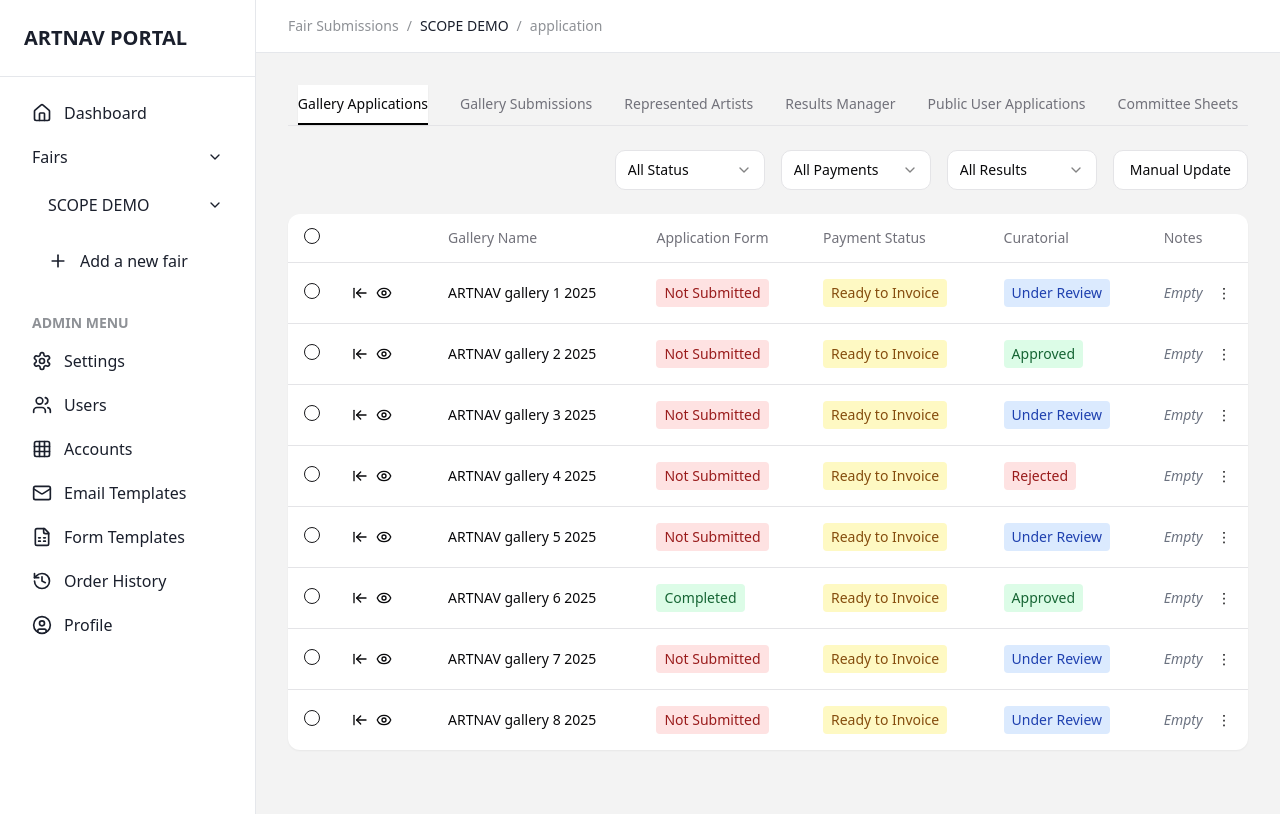
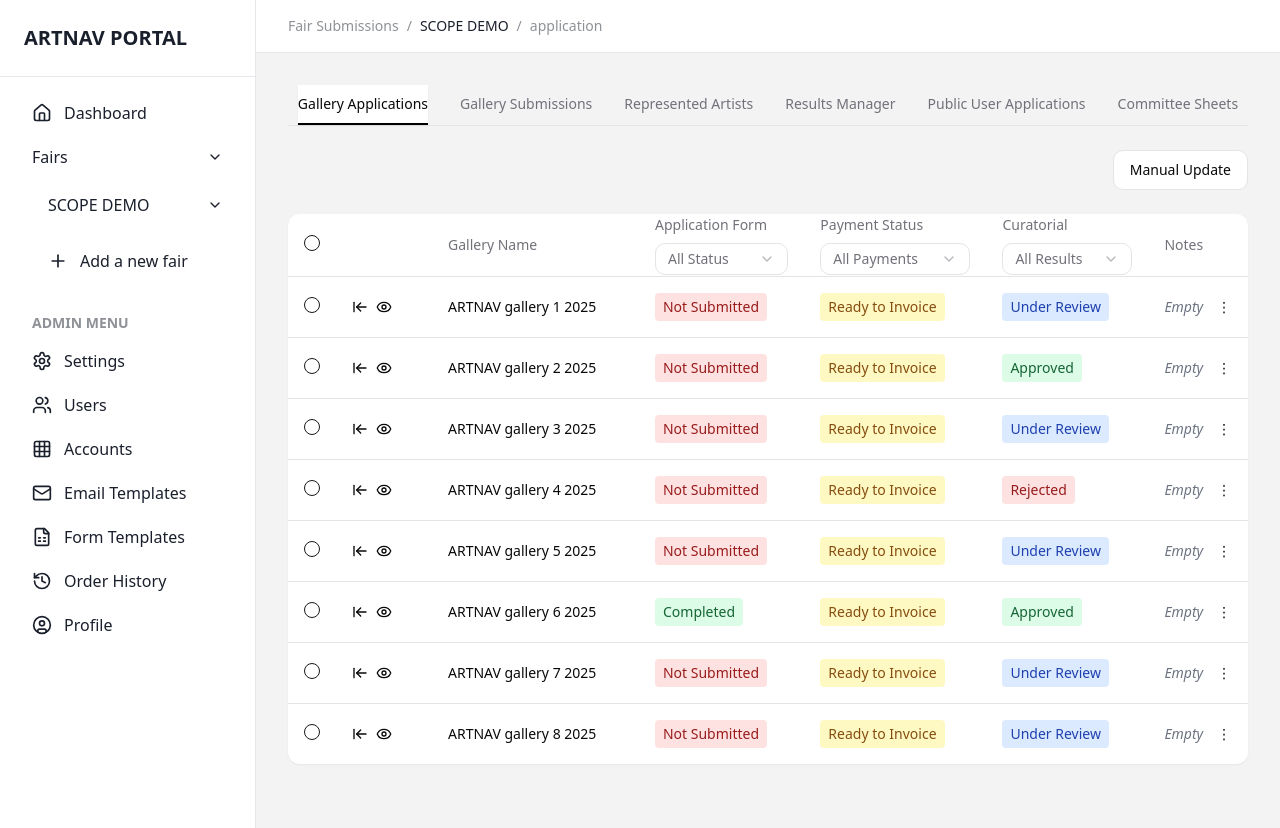
Before and after one commit to kazim3811/scope-artnav-demo, a React (Vite) app: page /submissions in a window 1280 px wide. Built offline with nearby package versions, Linux system fonts and the light colour scheme.

Commit message:
Move filter options to table
Move the filter options from their current position above the table to within the table itself.  This change will affect the layout and structure of the submissions table.

```diff
--- a/src/pages/Submissions.tsx
+++ b/src/pages/Submissions.tsx
@@ -1,9 +1,9 @@
+
 import { Table, TableBody, TableCell, TableHead, TableHeader, TableRow } from "@/components/ui/table";
 import { Button } from "@/components/ui/button";
 import { Checkbox } from "@/components/ui/checkbox";
 import { ArrowLeftToLine, Eye } from "lucide-react";
 import { Tabs, TabsList, TabsTrigger } from "@/components/ui/tabs";
-import { Input } from "@/components/ui/input";
 import {
   Select,
   SelectContent,
@@ -21,8 +21,6 @@ import MainLayout from "@/components/layouts/MainLayout";
 import { useState } from "react";
 
 const Submissions = () => {
-  const [search, setSearch] = useState("");
-  const [applicationForm, setApplicationForm] = useState("any");
   const [statusFilter, setStatusFilter] = useState("all");
   const [paymentStatusFilter, setPaymentStatusFilter] = useState("all");
   const [curatorialFilter, setCuratorialFilter] = useState("all");
@@ -87,12 +85,11 @@ const Submissions = () => {
   ];
 
   const filteredSubmissions = submissions.filter((submission) => {
-    const nameMatches = submission.name.toLowerCase().includes(search.toLowerCase());
     const statusMatches = statusFilter === "all" || submission.status === statusFilter;
     const paymentMatches = paymentStatusFilter === "all" || submission.paymentStatus === paymentStatusFilter;
     const curatorialMatches = curatorialFilter === "all" || submission.curatorial === curatorialFilter;
 
-    return nameMatches && statusMatches && paymentMatches && curatorialMatches;
+    return statusMatches && paymentMatches && curatorialMatches;
   });
 
   const getStatusColor = (status: string) => {
@@ -180,38 +177,6 @@ const Submissions = () => {
           </Tabs>
 
           <div className="flex justify-end gap-4 mb-6">
-            <Select value={statusFilter} onValueChange={setStatusFilter}>
-              <SelectTrigger className="w-[150px]">
-                <SelectValue placeholder="All Status" />
-              </SelectTrigger>
-              <SelectContent>
-                <SelectItem value="all">All Status</SelectItem>
-                <SelectItem value="Not Submitted">Not Submitted</SelectItem>
-                <SelectItem value="Completed">Completed</SelectItem>
-              </SelectContent>
-            </Select>
-            <Select value={paymentStatusFilter} onValueChange={setPaymentStatusFilter}>
-              <SelectTrigger className="w-[150px]">
-                <SelectValue placeholder="All Payments" />
-              </SelectTrigger>
-              <SelectContent>
-                <SelectItem value="all">All Payments</SelectItem>
-                <SelectItem value="Ready to Invoice">Ready to Invoice</SelectItem>
-                <SelectItem value="Payment Due">Payment Due</SelectItem>
-                <SelectItem value="Paid">Paid</SelectItem>
-              </SelectContent>
-            </Select>
-            <Select value={curatorialFilter} onValueChange={setCuratorialFilter}>
-              <SelectTrigger className="w-[150px]">
-                <SelectValue placeholder="All Results" />
-              </SelectTrigger>
-              <SelectContent>
-                <SelectItem value="all">All Results</SelectItem>
-                <SelectItem value="Under Review">Under Review</SelectItem>
-                <SelectItem value="Approved">Approved</SelectItem>
-                <SelectItem value="Rejected">Rejected</SelectItem>
-              </SelectContent>
-            </Select>
             <Button variant="outline">Manual Update</Button>
           </div>
 
@@ -224,9 +189,53 @@ const Submissions = () => {
                   </TableHead>
                   <TableHead className="w-24"></TableHead>
                   <TableHead>Gallery Name</TableHead>
-                  <TableHead>Application Form</TableHead>
-                  <TableHead>Payment Status</TableHead>
-                  <TableHead>Curatorial</TableHead>
+                  <TableHead>
+                    <div className="flex flex-col gap-2">
+                      <span>Application Form</span>
+                      <Select value={statusFilter} onValueChange={setStatusFilter}>
+                        <SelectTrigger className="h-8">
+                          <SelectValue placeholder="All Status" />
+                        </SelectTrigger>
+                        <SelectContent>
+                          <SelectItem value="all">All Status</SelectItem>
+                          <SelectItem value="Not Submitted">Not Submitted</SelectItem>
+                          <SelectItem value="Completed">Completed</SelectItem>
+                        </SelectContent>
+                      </Select>
+                    </div>
+                  </TableHead>
+                  <TableHead>
+                    <div className="flex flex-col gap-2">
+                      <span>Payment Status</span>
+                      <Select value={paymentStatusFilter} onValueChange={setPaymentStatusFilter}>
+                        <SelectTrigger className="h-8">
+                          <SelectValue placeholder="All Payments" />
+                        </SelectTrigger>
+                        <SelectContent>
+                          <SelectItem value="all">All Payments</SelectItem>
+                          <SelectItem value="Ready to Invoice">Ready to Invoice</SelectItem>
+                          <SelectItem value="Payment Due">Payment Due</SelectItem>
+                          <SelectItem value="Paid">Paid</SelectItem>
+                        </SelectContent>
+                      </Select>
+                    </div>
+                  </TableHead>
+                  <TableHead>
+                    <div className="flex flex-col gap-2">
+                      <span>Curatorial</span>
+                      <Select value={curatorialFilter} onValueChange={setCuratorialFilter}>
+                        <SelectTrigger className="h-8">
+                          <SelectValue placeholder="All Results" />
+                        </SelectTrigger>
+                        <SelectContent>
+                          <SelectItem value="all">All Results</SelectItem>
+                          <SelectItem value="Under Review">Under Review</SelectItem>
+                          <SelectItem value="Approved">Approved</SelectItem>
+                          <SelectItem value="Rejected">Rejected</SelectItem>
+                        </SelectContent>
+                      </Select>
+                    </div>
+                  </TableHead>
                   <TableHead>Notes</TableHead>
                 </TableRow>
               </TableHeader>
```
